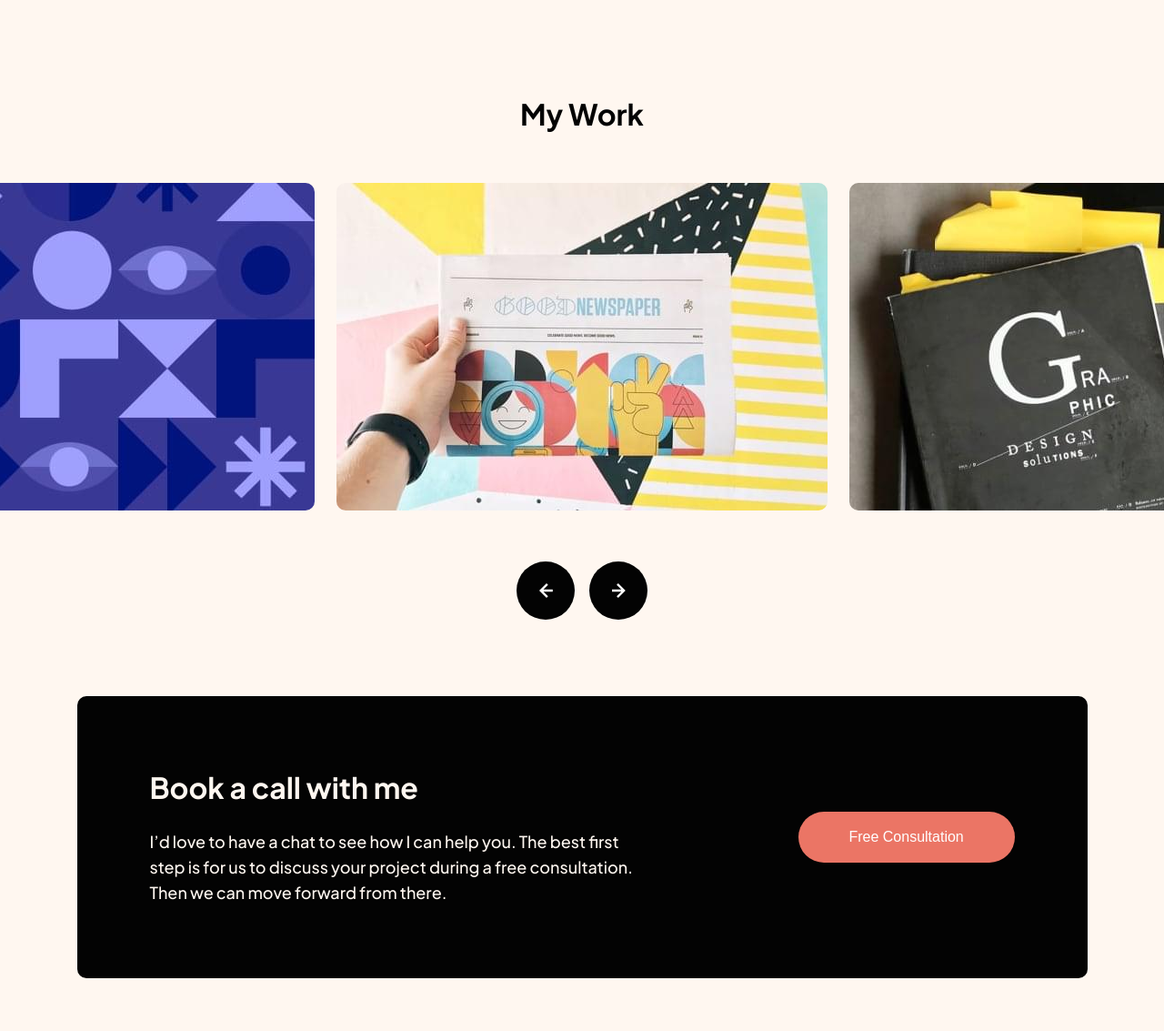
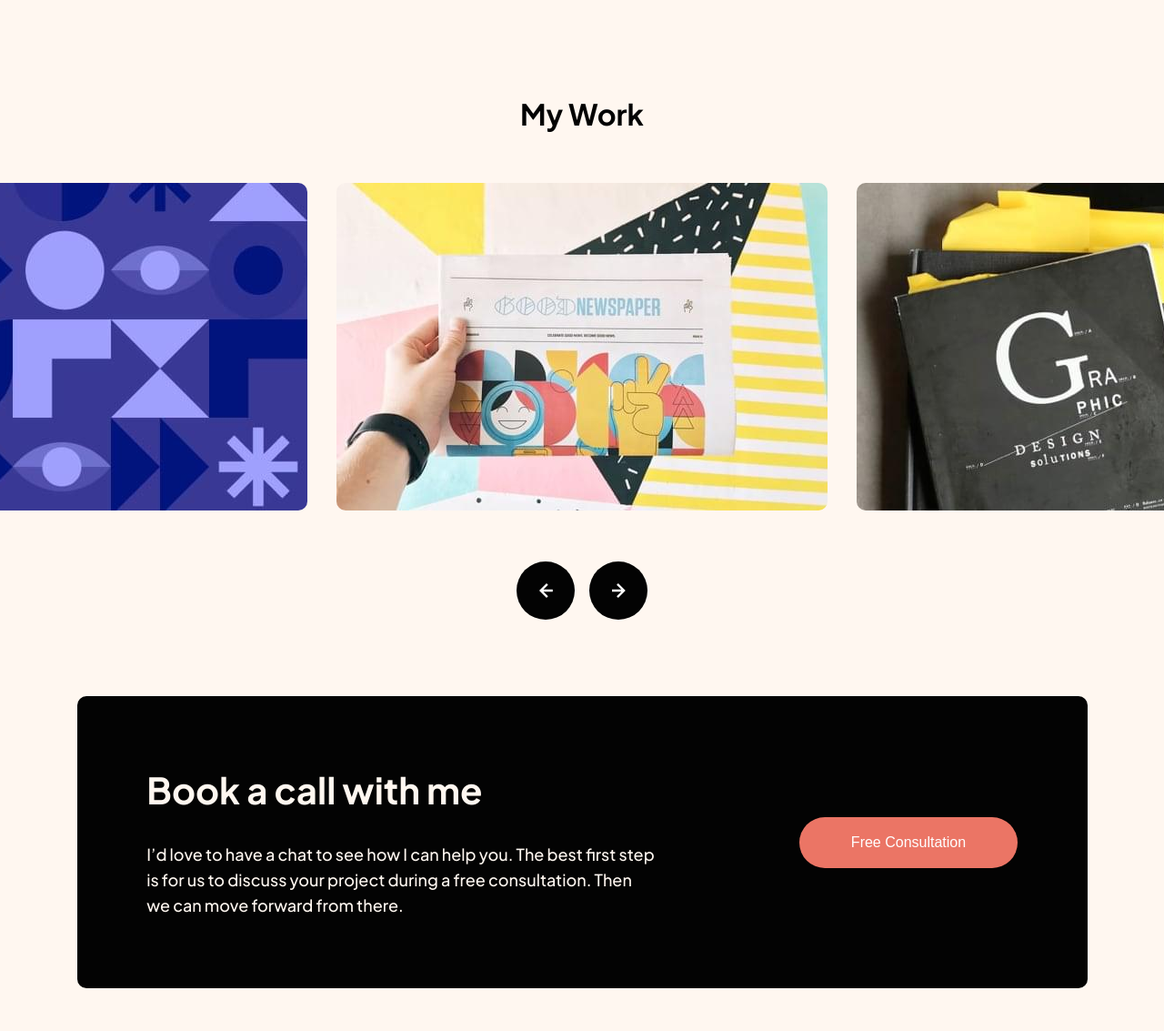
Before and after one commit to Loniewski02/FM-single-page-portfolio, a plain HTML site: page index.html in a window 1280 px wide. Shown: the part 1425-2558 px from the top of the page at 91% size. Drawn offline with Linux system fonts and the light colour scheme.

Commit message:
changed font size title in contact section

```diff
--- a/src/sass/style.scss
+++ b/src/sass/style.scss
@@ -492,9 +492,14 @@ p {
 }
 
 @media (min-width: 1200px) {
+	.slider {
+		&__box {
+			gap: 2em;
+		}
+	}
 	.contact {
 		&__box {
-			padding: 5em;
+			padding: 4.8em;
 			text-align: left;
 			display: grid;
 			grid-template-columns: repeat(12, 1fr);
@@ -506,6 +511,7 @@ p {
 			grid-column: 1/8;
 			grid-row: 1/2;
 			margin-bottom: 0.8em;
+			font-size: 4rem;
 		}
 		&__text {
 			grid-column: 1/8;
```
Also changed, not shown: dist/css/style.min.css.
